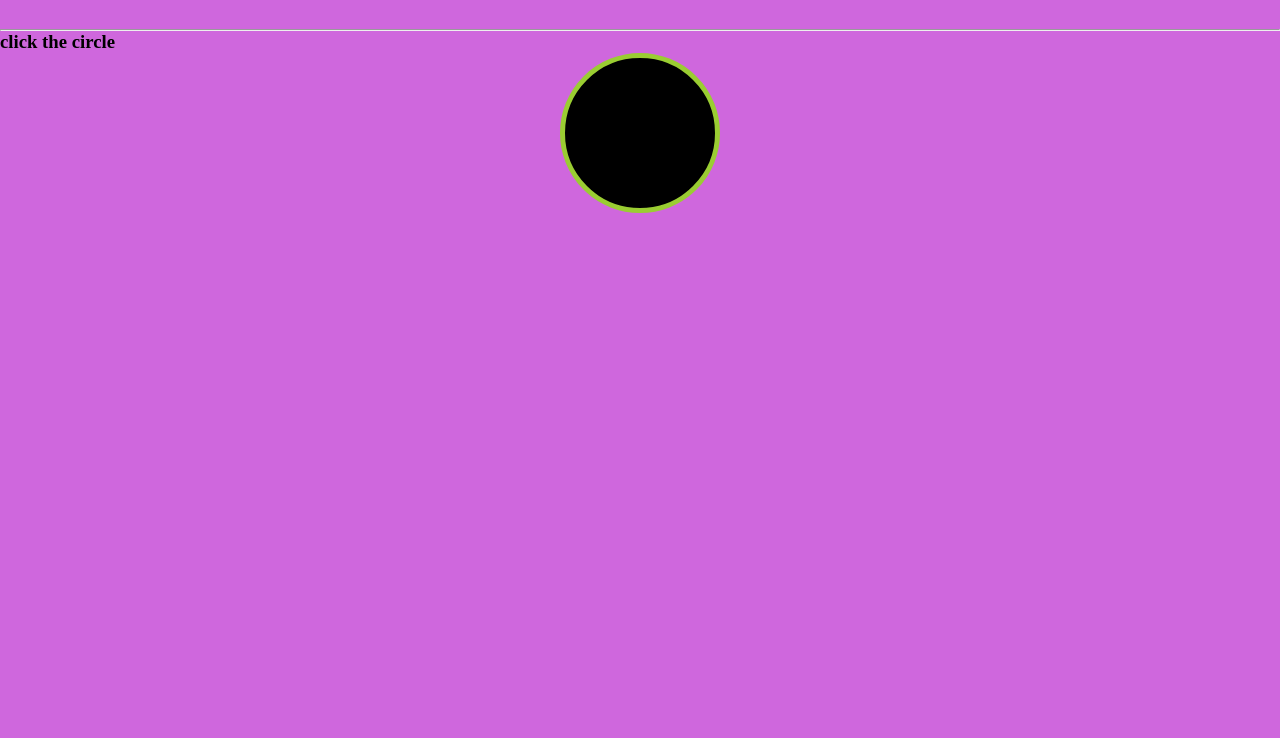
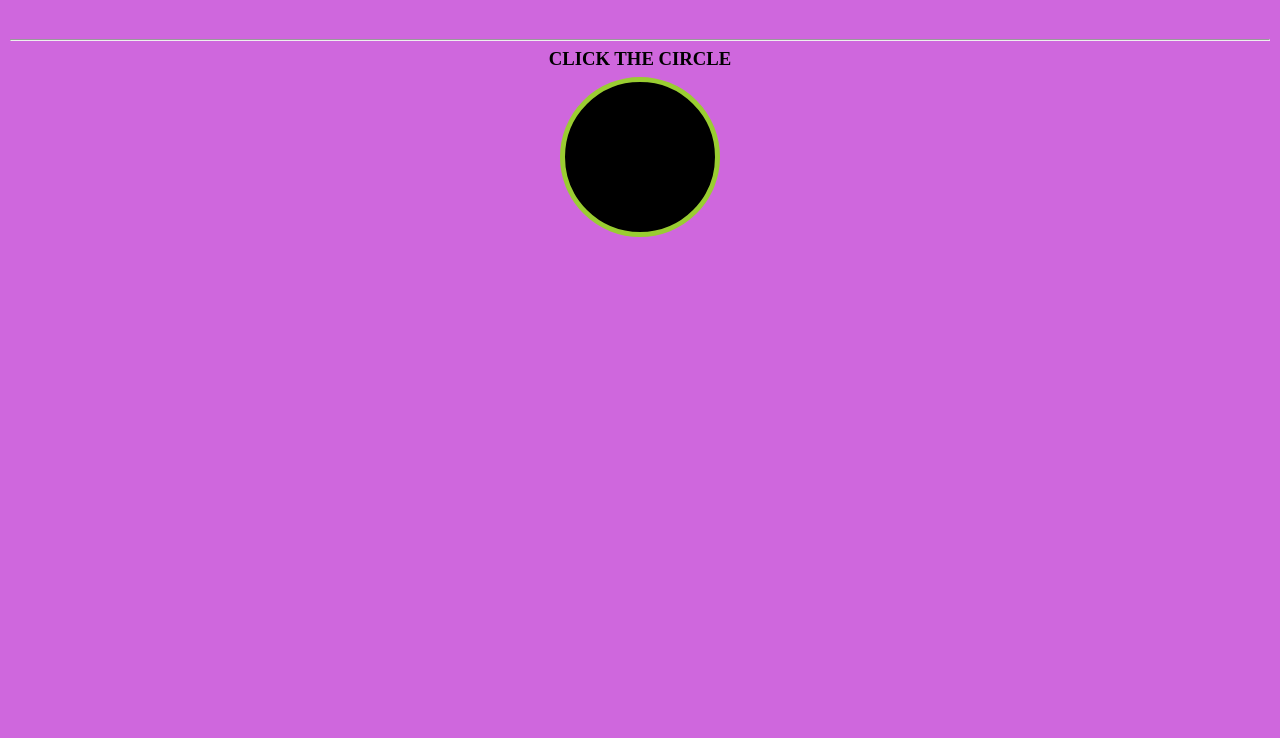
Before and after one commit to Aftabe/basic-js-code, a plain HTML site: page index.html in a window 1280 px wide. Shown: the part 62-800 px from the top of the page. Drawn offline with Linux system fonts and the light colour scheme.

Commit message:
style added to h3 element

```diff
--- a/css/style.css
+++ b/css/style.css
@@ -5,6 +5,7 @@
 
 body {
   background-color: rgb(207, 103, 221);
+  padding: 10px;
 }
 
 h1 {
@@ -19,4 +20,10 @@ h1 {
   border-radius: 100px;
   border: 5px solid yellowgreen;
   cursor: pointer;
-};
+}
+
+h3 {
+  text-align: center;
+  text-transform: uppercase;
+  margin: 7px auto;
+}
```
